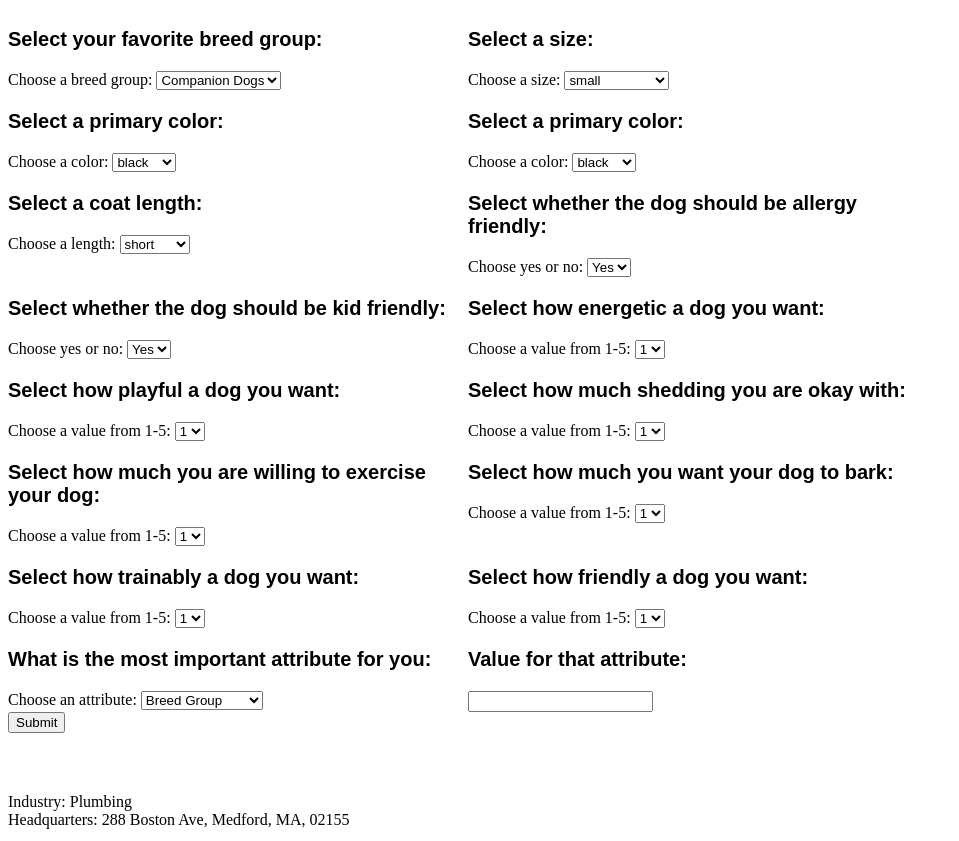
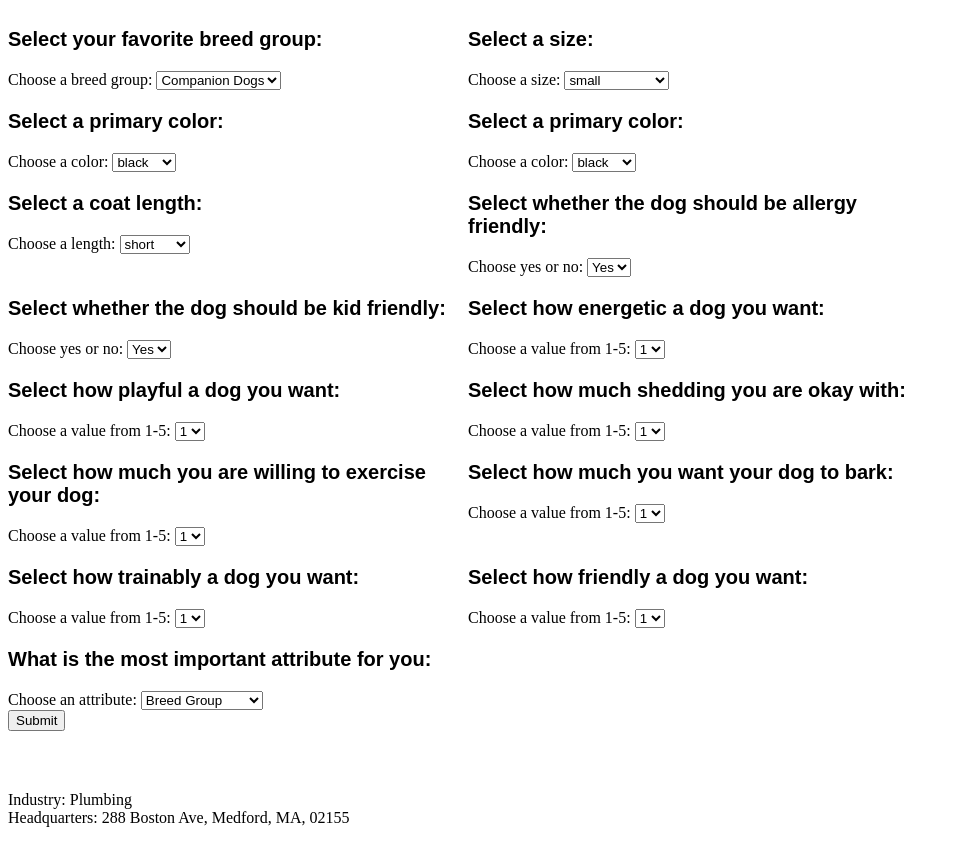
Before and after one commit to epolak01/comp20_final_test, a website: page index.html in a window 1280 px wide. Shown: the whole page, without its empty margins (0-959 px from the left). Drawn offline with nearby package versions, Linux system fonts and the light colour scheme.

Commit message:
Add files via upload

```diff
--- a/index.html
+++ b/index.html
@@ -257,12 +257,6 @@
                             <option value="idc">None</option>
                         </select>
                     </div>
-
-                    <div>
-                        <p class="flex_head"><strong>Value for that attribute:</strong></p>
-                        <input type="text" id="val" name="val">
-                    </div>
-
                 </div>
 
                 <div>
```
Also changed, not shown: algorithm.js (+1 -19 lines), database.js (+2 -7 lines).
